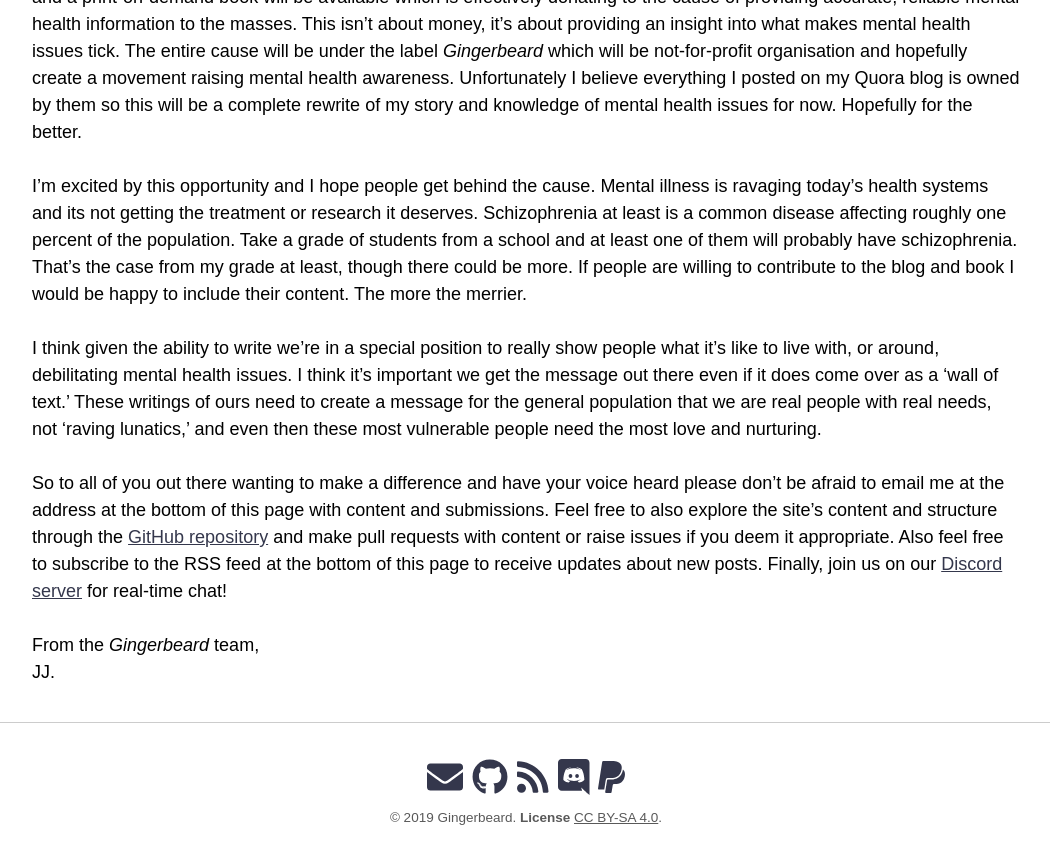
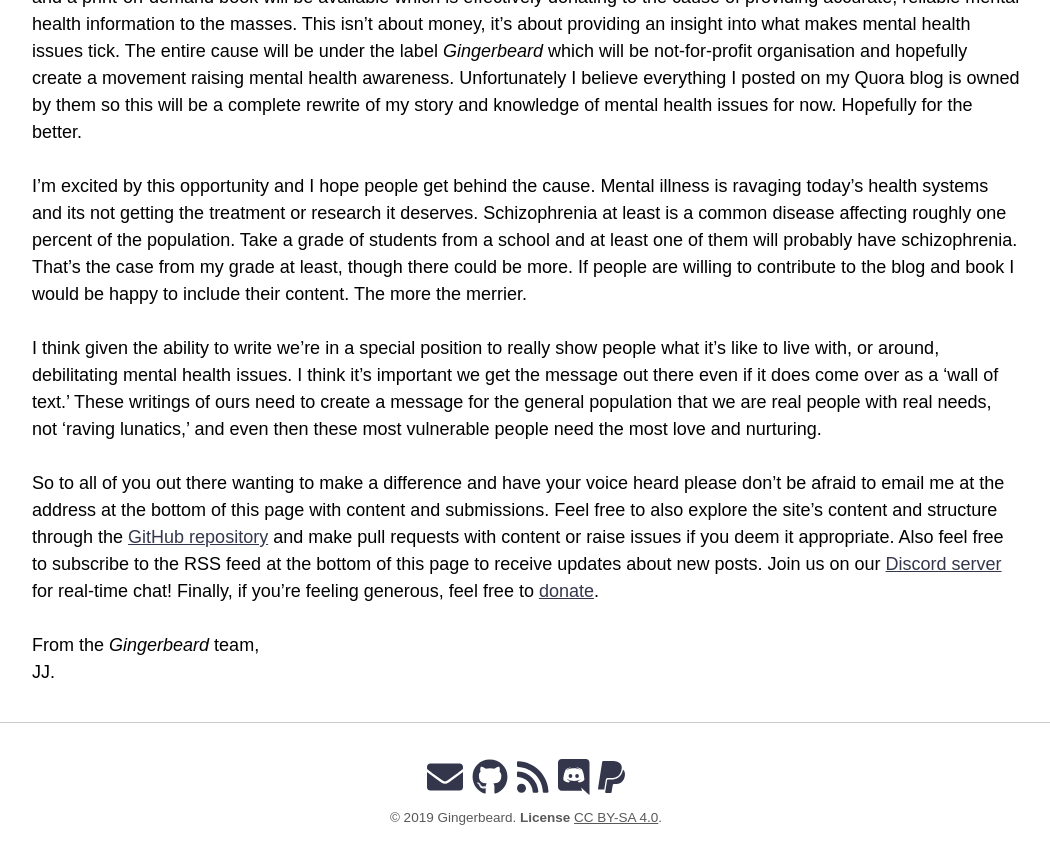
Before and after one commit to hori-kun/blog, a Jekyll site: the page built from about.md, in a window 1280 px wide and 900 px high, scrolled down 619 px. Shown: the top 864 px of the window, without its empty margins (114-1164 px from the left). Built offline with Jekyll 4.4.1, drawn with Linux system fonts in a browser that asks for light colours; nearby versions of some CDN libraries; a script that is not in the unit is left out.

Commit message:
Update 'about.md'

```diff
--- a/about.md
+++ b/about.md
@@ -12,7 +12,7 @@ I’m excited by this opportunity and I hope people get behind the cause. Mental
 
 I think given the ability to write we're in a special position to really show people what it’s like to live with, or around, debilitating mental health issues. I think it’s important we get the message out there even if it does come over as a ‘wall of text.’ These writings of ours need to create a message for the general population that we are real people with real needs, not ‘raving lunatics,’ and even then these most vulnerable people need the most love and nurturing.
 
-So to all of you out there wanting to make a difference and have your voice heard please don’t be afraid to email me at the address at the bottom of this page with content and submissions. Feel free to also explore the site’s content and structure through the [GitHub repository](https://github.com/jjingram/gingerbeard.org) and make pull requests with content or raise issues if you deem it appropriate. Also feel free to subscribe to the RSS feed at the bottom of this page to receive updates about new posts. Finally, join us on our [Discord server](https://discord.gg/HzmTKJe) for real-time chat!
+So to all of you out there wanting to make a difference and have your voice heard please don’t be afraid to email me at the address at the bottom of this page with content and submissions. Feel free to also explore the site’s content and structure through the [GitHub repository](https://github.com/jjingram/gingerbeard.org) and make pull requests with content or raise issues if you deem it appropriate. Also feel free to subscribe to the RSS feed at the bottom of this page to receive updates about new posts. Join us on our [Discord server](https://discord.gg/HzmTKJe) for real-time chat! Finally, if you're feeling generous, feel free to [donate](https://paypal.me/jarrodjeffreyingram).
 
 From the *Gingerbeard* team,<br>
 JJ.
```
